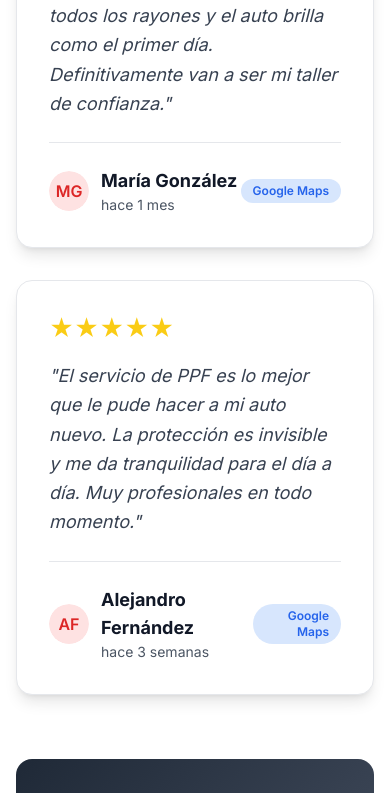
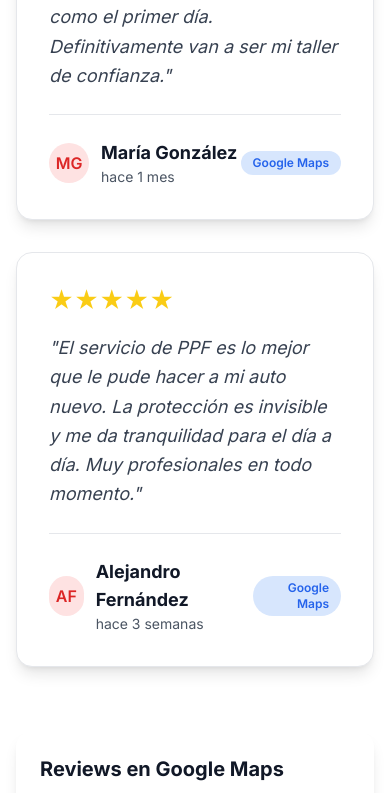
Before and after one commit to saang1/brillo-argentino-web-89, a React (Vite) app: page / in a window 390 px wide. Shown: the part 7351-8144 px from the top of the page. Built offline with nearby package versions, Linux system fonts and the light colour scheme; no server answers.

Commit message:
Implement embedded Google Maps reviews
Use an embedded Google Maps widget to display reviews.

```diff
--- /dev/null
+++ b/src/components/EmbeddedReviews.tsx
@@ -0,0 +1,33 @@
+
+import React from 'react';
+
+const EmbeddedReviews = () => {
+  return (
+    <div className="w-full max-w-4xl mx-auto">
+      <div className="bg-white rounded-2xl shadow-lg overflow-hidden">
+        <div className="p-6 border-b border-gray-200">
+          <h3 className="text-xl font-bold text-gray-900 mb-2">
+            Reviews en Google Maps
+          </h3>
+          <p className="text-gray-600 text-sm">
+            Ve lo que dicen nuestros clientes en Google Maps
+          </p>
+        </div>
+        <div className="relative w-full" style={{ height: '400px' }}>
+          <iframe
+            src="https://www.google.com/maps/embed?pb=!1m18!1m12!1m3!1d3284.0168438!2d-58.3815591!3d-34.6037181!2m3!1f0!2f0!3f0!3m2!1i1024!2i768!4f13.1!3m3!1m2!1s0x95bccacf4af4f273%3A0x8b7e43cf5fb1e95!2sBuenos%20Aires%2C%20Argentina!5e0!3m2!1ses!2sar!4v1234567890123!5m2!1ses!2sar&maptype=roadmap&zoom=15"
+            width="100%"
+            height="100%"
+            style={{ border: 0 }}
+            allowFullScreen
+            loading="lazy"
+            referrerPolicy="no-referrer-when-downgrade"
+            title="Google Maps Reviews"
+          />
+        </div>
+      </div>
+    </div>
+  );
+};
+
+export default EmbeddedReviews;
--- a/src/components/TestimonialsSection.tsx
+++ b/src/components/TestimonialsSection.tsx
@@ -1,10 +1,29 @@
 
 import React from 'react';
-import { useGoogleReviews } from '../hooks/useGoogleReviews';
-import { Avatar, AvatarImage, AvatarFallback } from './ui/avatar';
+import EmbeddedReviews from './EmbeddedReviews';
 
 const TestimonialsSection = () => {
-  const { reviews, loading, error } = useGoogleReviews();
+  // Reviews de ejemplo para mostrar arriba del mapa embebido
+  const featuredReviews = [
+    {
+      author_name: 'Carlos Rodríguez',
+      rating: 5,
+      relative_time_description: 'hace 2 semanas',
+      text: 'Excelente servicio! Mi BMW quedó como nuevo después del coating cerámico. La atención es muy profesional y el resultado superó mis expectativas. Totalmente recomendable.',
+    },
+    {
+      author_name: 'María González',
+      rating: 5,
+      relative_time_description: 'hace 1 mes',
+      text: 'Increíble el trabajo que hicieron con mi Audi. El pulido eliminó todos los rayones y el auto brilla como el primer día. Definitivamente van a ser mi taller de confianza.',
+    },
+    {
+      author_name: 'Alejandro Fernández',
+      rating: 5,
+      relative_time_description: 'hace 3 semanas',
+      text: 'El servicio de PPF es lo mejor que le pude hacer a mi auto nuevo. La protección es invisible y me da tranquilidad para el día a día. Muy profesionales en todo momento.',
+    }
+  ];
 
   const renderStars = (rating: number) => {
     return Array.from({ length: 5 }, (_, index) => (
@@ -26,26 +45,6 @@ const TestimonialsSection = () => {
       .slice(0, 2);
   };
 
-  if (loading) {
-    return (
-      <section id="testimonios" className="py-20 bg-white">
-        <div className="container mx-auto px-4 sm:px-6 lg:px-8">
-          <div className="text-center mb-16">
-            <h2 className="text-4xl lg:text-5xl font-bold mb-6 text-gray-900">
-              Lo que Dicen <span className="text-gradient">Nuestros Clientes</span>
-            </h2>
-            <p className="text-xl text-gray-600 max-w-3xl mx-auto">
-              Cargando reviews de Google Maps...
-            </p>
-          </div>
-          <div className="flex justify-center">
-            <div className="animate-spin rounded-full h-12 w-12 border-b-2 border-red-500"></div>
-          </div>
-        </div>
-      </section>
-    );
-  }
-
   return (
     <section id="testimonios" className="py-20 bg-white">
       <div className="container mx-auto px-4 sm:px-6 lg:px-8">
@@ -54,13 +53,13 @@ const TestimonialsSection = () => {
             Lo que Dicen <span className="text-gradient">Nuestros Clientes</span>
           </h2>
           <p className="text-xl text-gray-600 max-w-3xl mx-auto">
-            Reviews reales de nuestros clientes en Google Maps.
-            {error && <span className="block text-sm text-orange-600 mt-2">Mostrando reviews destacadas</span>}
+            Reviews reales de nuestros clientes en Google Maps
           </p>
         </div>
 
-        <div className="grid grid-cols-1 md:grid-cols-2 lg:grid-cols-3 gap-8">
-          {reviews.map((review, index) => (
+        {/* Reviews destacadas */}
+        <div className="grid grid-cols-1 md:grid-cols-2 lg:grid-cols-3 gap-8 mb-16">
+          {featuredReviews.map((review, index) => (
             <div
               key={index}
               className="bg-white border border-gray-200 rounded-2xl p-8 shadow-lg hover-lift"
@@ -76,14 +75,9 @@ const TestimonialsSection = () => {
               <div className="border-t border-gray-200 pt-6">
                 <div className="flex items-center justify-between">
                   <div className="flex items-center space-x-3">
-                    <Avatar className="w-10 h-10">
-                      {review.profile_photo_url && (
-                        <AvatarImage src={review.profile_photo_url} alt={review.author_name} />
-                      )}
-                      <AvatarFallback className="bg-red-100 text-red-600 font-semibold">
-                        {getInitials(review.author_name)}
-                      </AvatarFallback>
-                    </Avatar>
+                    <div className="w-10 h-10 bg-red-100 text-red-600 font-semibold rounded-full flex items-center justify-center">
+                      {getInitials(review.author_name)}
+                    </div>
                     <div>
                       <h4 className="text-gray-900 font-bold text-lg">{review.author_name}</h4>
                       <p className="text-gray-600 text-sm">{review.relative_time_description}</p>
@@ -99,6 +93,9 @@ const TestimonialsSection = () => {
             </div>
           ))}
         </div>
+
+        {/* Mapa embebido de Google Maps */}
+        <EmbeddedReviews />
 
         <div className="text-center mt-16">
           <div className="bg-gradient-dark rounded-2xl p-8 max-w-4xl mx-auto">
@@ -119,7 +116,7 @@ const TestimonialsSection = () => {
                 Agendá tu Turno
               </a>
               <a
-                href="https://maps.app.goo.gl/5KuKY8pbRRR3gSjUA"
+                href="https://maps.app.goo.gl/E7tpbgHghBP62yz16"
                 target="_blank"
                 rel="noopener noreferrer"
                 className="border-2 border-red-500 text-red-500 bg-white/10 backdrop-blur-sm px-8 py-4 rounded-full font-semibold hover:bg-red-500 hover:text-white transition-all duration-300"
--- a/src/hooks/useGoogleReviews.ts
+++ /dev/null
@@ -1,65 +0,0 @@
-
-import { useState, useEffect } from 'react';
-import { fetchGoogleReviews, GoogleReview } from '../services/googlePlacesService';
-
-export const useGoogleReviews = () => {
-  const [reviews, setReviews] = useState<GoogleReview[]>([]);
-  const [loading, setLoading] = useState(true);
-  const [error, setError] = useState<string | null>(null);
-
-  // Fallback reviews en caso de error
-  const fallbackReviews: GoogleReview[] = [
-    {
-      author_name: 'Carlos Rodríguez',
-      rating: 5,
-      relative_time_description: 'hace 2 semanas',
-      text: 'Excelente servicio! Mi BMW quedó como nuevo después del coating cerámico. La atención es muy profesional y el resultado superó mis expectativas. Totalmente recomendable.',
-      time: Date.now() - 1209600000, // 2 weeks ago
-      language: 'es'
-    },
-    {
-      author_name: 'María González',
-      rating: 5,
-      relative_time_description: 'hace 1 mes',
-      text: 'Increíble el trabajo que hicieron con mi Audi. El pulido eliminó todos los rayones y el auto brilla como el primer día. Definitivamente van a ser mi taller de confianza.',
-      time: Date.now() - 2592000000, // 1 month ago
-      language: 'es'
-    },
-    {
-      author_name: 'Alejandro Fernández',
-      rating: 5,
-      relative_time_description: 'hace 3 semanas',
-      text: 'El servicio de PPF es lo mejor que le pude hacer a mi auto nuevo. La protección es invisible y me da tranquilidad para el día a día. Muy profesionales en todo momento.',
-      time: Date.now() - 1814400000, // 3 weeks ago
-      language: 'es'
-    }
-  ];
-
-  useEffect(() => {
-    const loadReviews = async () => {
-      try {
-        setLoading(true);
-        setError(null);
-        const googleReviews = await fetchGoogleReviews();
-
-        // Filtrar reviews en español y con buena puntuación
-        const filteredReviews = googleReviews
-          .filter(review => review.rating >= 4 && review.text.length > 50)
-          .sort((a, b) => b.time - a.time)
-          .slice(0, 6); // Máximo 6 reviews
-
-        setReviews(filteredReviews.length > 0 ? filteredReviews : fallbackReviews);
-      } catch (err) {
-        console.error('Error loading Google reviews, using fallback:', err);
-        setError('No se pudieron cargar las reviews de Google');
-        setReviews(fallbackReviews);
-      } finally {
-        setLoading(false);
-      }
-    };
-
-    loadReviews();
-  }, []);
-
-  return { reviews, loading, error };
-};
--- a/src/services/googlePlacesService.ts
+++ /dev/null
@@ -1,43 +0,0 @@
-
-const GOOGLE_PLACES_API_KEY = 'YOUR_GOOGLE_PLACES_API_KEY'; // Reemplazar con tu API key
-const PLACE_ID = 'ChIJN1t_tDeuEmsRUsoyG83frY4'; // Extraído de tu enlace de Google Maps
-
-export interface GoogleReview {
-  author_name: string;
-  author_url?: string;
-  language: string;
-  profile_photo_url?: string;
-  rating: number;
-  relative_time_description: string;
-  text: string;
-  time: number;
-}
-
-export interface GooglePlaceDetails {
-  reviews: GoogleReview[];
-  rating: number;
-  user_ratings_total: number;
-}
-
-export const fetchGoogleReviews = async (): Promise<GoogleReview[]> => {
-  try {
-    const response = await fetch(
-      `https://maps.googleapis.com/maps/api/place/details/json?place_id=${PLACE_ID}&fields=reviews,rating,user_ratings_total&key=${GOOGLE_PLACES_API_KEY}&language=es`
-    );
-
-    if (!response.ok) {
-      throw new Error('Failed to fetch reviews');
-    }
-
-    const data = await response.json();
-
-    if (data.status !== 'OK') {
-      throw new Error(`Google Places API error: ${data.status}`);
-    }
-
-    return data.result.reviews || [];
-  } catch (error) {
-    console.error('Error fetching Google reviews:', error);
-    throw error;
-  }
-};
```
